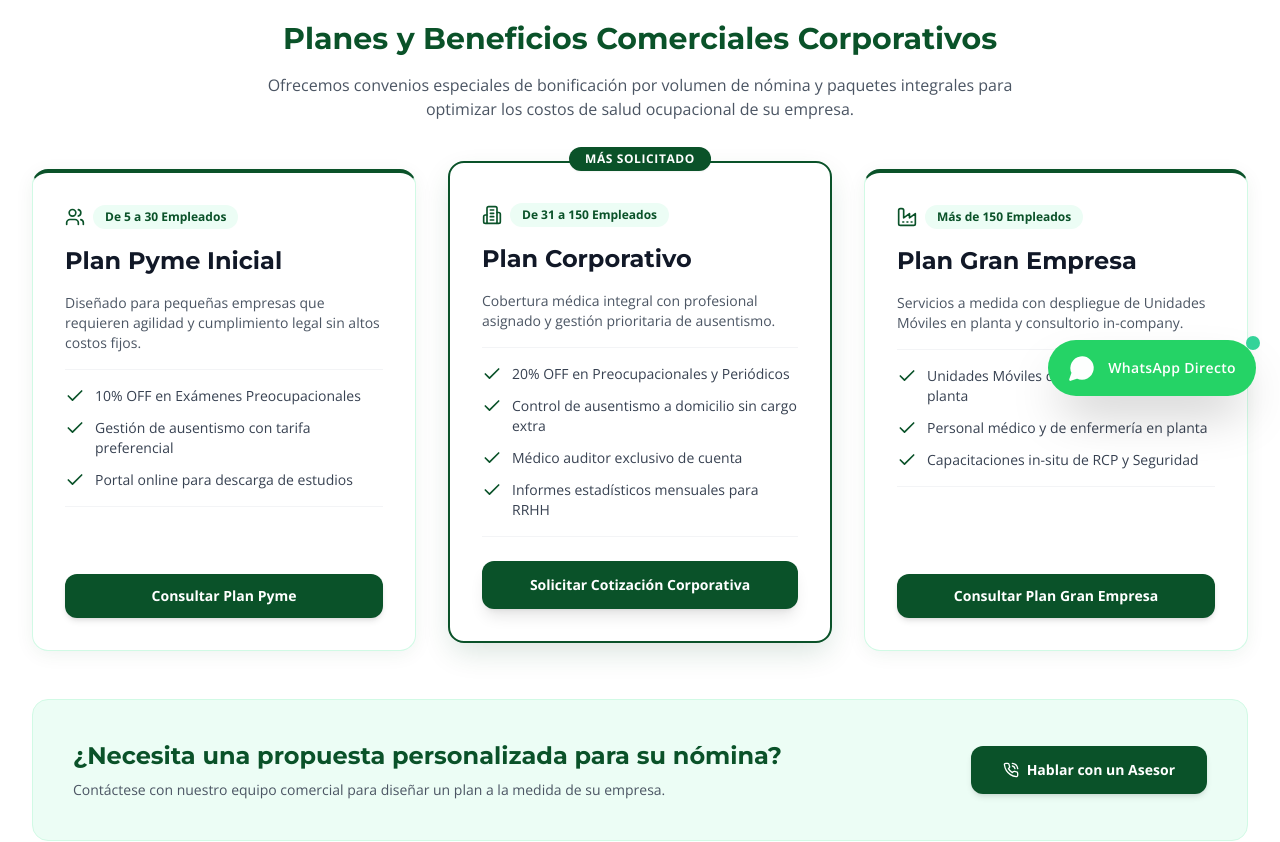
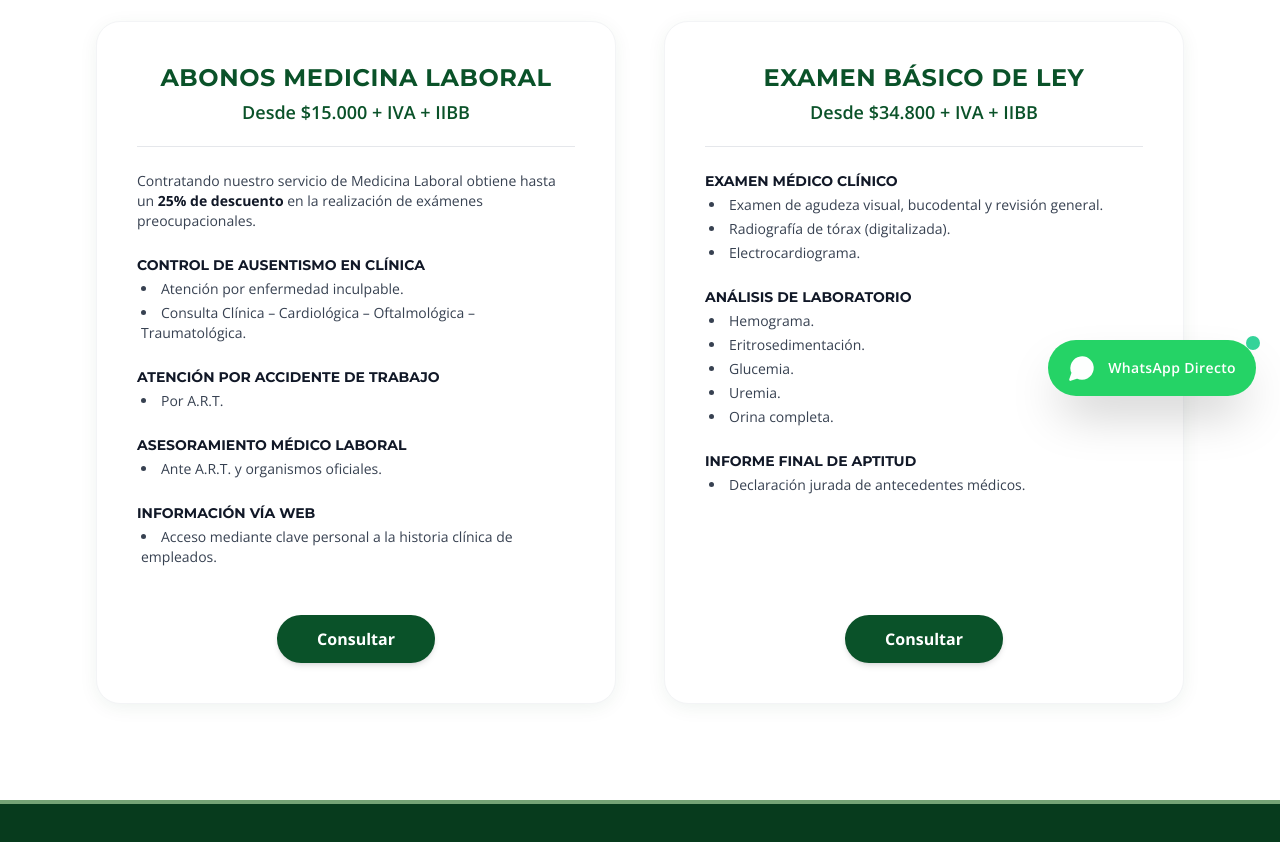
Before and after one commit to SeresML/Seres_Salud, a Next.js app: page /promociones in a window 1280 px wide. Shown: the part 380-1222 px from the top of the page. Built offline with nearby package versions, Linux system fonts and the light colour scheme.

Commit message:
Rediseño exacto de seccion Promociones con tarjetas de Abonos y Examen Basico de Ley

```diff
--- a/src/app/promociones/page.tsx
+++ b/src/app/promociones/page.tsx
@@ -1,11 +1,10 @@
 import React from 'react';
 import Link from 'next/link';
 import { Metadata } from 'next';
-import { Check, ArrowRight, PhoneCall, Building2, Users, Factory } from 'lucide-react';
 
 export const metadata: Metadata = {
   title: 'Promociones y Planes Corporativos | Seres Salud',
-  description: 'Descubra los planes comerciales y bonificaciones especiales para exámenes preocupacionales y abonos de medicina laboral en empresas.',
+  description: 'Descubra las promociones especiales para Abonos de Medicina Laboral y Exámentes Básicos de Ley en Seres Salud.',
 };
 
 export default function PromocionesPage() {
@@ -20,175 +19,152 @@ export default function PromocionesPage() {
         </h1>
       </div>
 
-      <div className="max-w-7xl mx-auto px-4 sm:px-6 lg:px-8 pt-12 sm:pt-16 space-y-12">
+      <div className="max-w-6xl mx-auto px-4 sm:px-6 lg:px-8 pt-12 sm:pt-16">
 
-        {/* Intro text */}
-        <div className="text-center max-w-3xl mx-auto space-y-4">
-          <h2 className="text-2xl sm:text-3xl font-bold font-heading text-[#0A5229]">
-            Planes y Beneficios Comerciales Corporativos
-          </h2>
-          <p className="text-sm sm:text-base text-gray-600 font-sans leading-relaxed">
-            Ofrecemos convenios especiales de bonificación por volumen de nómina y paquetes integrales para optimizar los costos de salud ocupacional de su empresa.
-          </p>
-        </div>
+        {/* Dual Promotion Cards matching screenshot */}
+        <div className="grid grid-cols-1 md:grid-cols-2 gap-8 lg:gap-12">
 
-        {/* Plans Grid */}
-        <div className="grid grid-cols-1 md:grid-cols-3 gap-8">
+          {/* Card 1: ABONOS MEDICINA LABORAL */}
+          <div className="bg-white rounded-3xl p-8 sm:p-10 shadow-card border border-gray-100 flex flex-col justify-between space-y-6 hover:shadow-cardhover transition-all">
+            <div className="space-y-6">
 
-          {/* Plan Pyme */}
-          <div className="bg-white rounded-2xl border border-emerald-100 shadow-card p-8 flex flex-col justify-between hover:shadow-cardhover transition-all border-t-4 border-t-[#0A5229]">
-            <div className="space-y-4">
-              <div className="flex items-center gap-2">
-                <Users className="w-5 h-5 text-[#0A5229]" />
-                <span className="text-xs font-bold text-[#0A5229] bg-emerald-50 px-3 py-1 rounded-full">
-                  De 5 a 30 Empleados
-                </span>
+              {/* Header */}
+              <div className="text-center space-y-1">
+                <h2 className="text-xl sm:text-2xl font-bold font-heading text-[#0A5229] tracking-wide">
+                  ABONOS MEDICINA LABORAL
+                </h2>
+                <p className="text-base sm:text-lg font-semibold text-[#0A5229]">
+                  Desde $15.000 + IVA + IIBB
+                </p>
+                <div className="pt-4">
+                  <div className="w-full border-b border-gray-200" />
+                </div>
               </div>
-              <h3 className="text-2xl font-bold font-heading text-gray-900">
-                Plan Pyme Inicial
-              </h3>
-              <p className="text-sm text-gray-600 font-sans">
-                Diseñado para pequeñas empresas que requieren agilidad y cumplimiento legal sin altos costos fijos.
-              </p>
 
-              <div className="py-4 border-y border-gray-100 space-y-3">
-                <div className="flex items-start gap-2.5 text-sm text-gray-700">
-                  <Check className="w-5 h-5 text-[#0A5229] shrink-0" />
-                  <span>10% OFF en Exámenes Preocupacionales</span>
+              {/* Body */}
+              <div className="space-y-4 text-xs sm:text-sm text-gray-700 font-sans leading-relaxed">
+                <p>
+                  Contratando nuestro servicio de Medicina Laboral obtiene hasta un{' '}
+                  <span className="font-bold text-gray-900">25% de descuento</span> en la realización de exámenes preocupacionales.
+                </p>
+
+                <div className="pt-2 space-y-1">
+                  <h3 className="font-bold text-gray-900 uppercase text-xs sm:text-sm">
+                    CONTROL DE AUSENTISMO EN CLÍNICA
+                  </h3>
+                  <ul className="list-disc list-inside space-y-1 pl-1 text-gray-700">
+                    <li>Atención por enfermedad inculpable.</li>
+                    <li>Consulta Clínica – Cardiológica – Oftalmológica – Traumatológica.</li>
+                  </ul>
                 </div>
-                <div className="flex items-start gap-2.5 text-sm text-gray-700">
-                  <Check className="w-5 h-5 text-[#0A5229] shrink-0" />
-                  <span>Gestión de ausentismo con tarifa preferencial</span>
+
+                <div className="pt-2 space-y-1">
+                  <h3 className="font-bold text-gray-900 uppercase text-xs sm:text-sm">
+                    ATENCIÓN POR ACCIDENTE DE TRABAJO
+                  </h3>
+                  <ul className="list-disc list-inside space-y-1 pl-1 text-gray-700">
+                    <li>Por A.R.T.</li>
+                  </ul>
                 </div>
-                <div className="flex items-start gap-2.5 text-sm text-gray-700">
-                  <Check className="w-5 h-5 text-[#0A5229] shrink-0" />
-                  <span>Portal online para descarga de estudios</span>
+
+                <div className="pt-2 space-y-1">
+                  <h3 className="font-bold text-gray-900 uppercase text-xs sm:text-sm">
+                    ASESORAMIENTO MÉDICO LABORAL
+                  </h3>
+                  <ul className="list-disc list-inside space-y-1 pl-1 text-gray-700">
+                    <li>Ante A.R.T. y organismos oficiales.</li>
+                  </ul>
+                </div>
+
+                <div className="pt-2 space-y-1">
+                  <h3 className="font-bold text-gray-900 uppercase text-xs sm:text-sm">
+                    INFORMACIÓN VÍA WEB
+                  </h3>
+                  <ul className="list-disc list-inside space-y-1 pl-1 text-gray-700">
+                    <li>Acceso mediante clave personal a la historia clínica de empleados.</li>
+                  </ul>
                 </div>
               </div>
             </div>
 
-            <div className="pt-6">
+            {/* Button */}
+            <div className="pt-6 text-center">
               <Link
-                href="/contacto?plan=pyme"
-                className="w-full bg-[#0A5229] hover:bg-[#073B1D] text-white font-bold py-3 px-4 rounded-xl text-center block transition-all shadow-md text-sm"
+                href="/contacto?promocion=abonos-medicina-laboral"
+                className="inline-block bg-[#0A5229] hover:bg-[#073B1D] text-white font-bold text-sm sm:text-base px-10 py-3 rounded-full transition-all shadow-md hover:shadow-lg hover:scale-105 active:scale-95"
               >
-                Consultar Plan Pyme
+                Consultar
               </Link>
             </div>
           </div>
 
-          {/* Plan Corporativo (Destacado) */}
-          <div className="bg-white rounded-2xl border-2 border-[#0A5229] shadow-cardhover p-8 flex flex-col justify-between relative transform lg:-translate-y-2">
-            <div className="absolute -top-4 left-1/2 -translate-x-1/2 bg-[#0A5229] text-white text-xs font-bold px-4 py-1 rounded-full uppercase tracking-wider shadow-sm">
-              Más Solicitado
-            </div>
-            <div className="space-y-4 pt-2">
-              <div className="flex items-center gap-2">
-                <Building2 className="w-5 h-5 text-[#0A5229]" />
-                <span className="text-xs font-bold text-[#0A5229] bg-emerald-50 px-3 py-1 rounded-full">
-                  De 31 a 150 Empleados
-                </span>
+          {/* Card 2: EXAMEN BÁSICO DE LEY */}
+          <div className="bg-white rounded-3xl p-8 sm:p-10 shadow-card border border-gray-100 flex flex-col justify-between space-y-6 hover:shadow-cardhover transition-all">
+            <div className="space-y-6">
+
+              {/* Header */}
+              <div className="text-center space-y-1">
+                <h2 className="text-xl sm:text-2xl font-bold font-heading text-[#0A5229] tracking-wide">
+                  EXAMEN BÁSICO DE LEY
+                </h2>
+                <p className="text-base sm:text-lg font-semibold text-[#0A5229]">
+                  Desde $34.800 + IVA + IIBB
+                </p>
+                <div className="pt-4">
+                  <div className="w-full border-b border-gray-200" />
+                </div>
               </div>
-              <h3 className="text-2xl font-bold font-heading text-gray-900">
-                Plan Corporativo
-              </h3>
-              <p className="text-sm text-gray-600 font-sans">
-                Cobertura médica integral con profesional asignado y gestión prioritaria de ausentismo.
-              </p>
 
-              <div className="py-4 border-y border-gray-100 space-y-3">
-                <div className="flex items-start gap-2.5 text-sm text-gray-700">
-                  <Check className="w-5 h-5 text-[#0A5229] shrink-0" />
-                  <span>20% OFF en Preocupacionales y Periódicos</span>
+              {/* Body */}
+              <div className="space-y-4 text-xs sm:text-sm text-gray-700 font-sans leading-relaxed">
+                <div className="space-y-1">
+                  <h3 className="font-bold text-gray-900 uppercase text-xs sm:text-sm">
+                    EXAMEN MÉDICO CLÍNICO
+                  </h3>
+                  <ul className="list-disc list-inside space-y-1 pl-1 text-gray-700">
+                    <li>Examen de agudeza visual, bucodental y revisión general.</li>
+                    <li>Radiografía de tórax (digitalizada).</li>
+                    <li>Electrocardiograma.</li>
+                  </ul>
                 </div>
-                <div className="flex items-start gap-2.5 text-sm text-gray-700">
-                  <Check className="w-5 h-5 text-[#0A5229] shrink-0" />
-                  <span>Control de ausentismo a domicilio sin cargo extra</span>
+
+                <div className="pt-2 space-y-1">
+                  <h3 className="font-bold text-gray-900 uppercase text-xs sm:text-sm">
+                    ANÁLISIS DE LABORATORIO
+                  </h3>
+                  <ul className="list-disc list-inside space-y-1 pl-1 text-gray-700">
+                    <li>Hemograma.</li>
+                    <li>Eritrosedimentación.</li>
+                    <li>Glucemia.</li>
+                    <li>Uremia.</li>
+                    <li>Orina completa.</li>
+                  </ul>
                 </div>
-                <div className="flex items-start gap-2.5 text-sm text-gray-700">
-                  <Check className="w-5 h-5 text-[#0A5229] shrink-0" />
-                  <span>Médico auditor exclusivo de cuenta</span>
-                </div>
-                <div className="flex items-start gap-2.5 text-sm text-gray-700">
-                  <Check className="w-5 h-5 text-[#0A5229] shrink-0" />
-                  <span>Informes estadísticos mensuales para RRHH</span>
+
+                <div className="pt-2 space-y-1">
+                  <h3 className="font-bold text-gray-900 uppercase text-xs sm:text-sm">
+                    INFORME FINAL DE APTITUD
+                  </h3>
+                  <ul className="list-disc list-inside space-y-1 pl-1 text-gray-700">
+                    <li>Declaración jurada de antecedentes médicos.</li>
+                  </ul>
                 </div>
               </div>
             </div>
 
-            <div className="pt-6">
+            {/* Button */}
+            <div className="pt-6 text-center">
               <Link
-                href="/contacto?plan=corporativo"
-                className="w-full bg-[#0A5229] hover:bg-[#073B1D] text-white font-bold py-3.5 px-4 rounded-xl text-center block transition-all shadow-lg text-sm"
+                href="/contacto?promocion=examen-basico-de-ley"
+                className="inline-block bg-[#0A5229] hover:bg-[#073B1D] text-white font-bold text-sm sm:text-base px-10 py-3 rounded-full transition-all shadow-md hover:shadow-lg hover:scale-105 active:scale-95"
               >
-                Solicitar Cotización Corporativa
-              </Link>
-            </div>
-          </div>
-
-          {/* Plan Industrial */}
-          <div className="bg-white rounded-2xl border border-emerald-100 shadow-card p-8 flex flex-col justify-between hover:shadow-cardhover transition-all border-t-4 border-t-[#0A5229]">
-            <div className="space-y-4">
-              <div className="flex items-center gap-2">
-                <Factory className="w-5 h-5 text-[#0A5229]" />
-                <span className="text-xs font-bold text-[#0A5229] bg-emerald-50 px-3 py-1 rounded-full">
-                  Más de 150 Empleados
-                </span>
-              </div>
-              <h3 className="text-2xl font-bold font-heading text-gray-900">
-                Plan Gran Empresa
-              </h3>
-              <p className="text-sm text-gray-600 font-sans">
-                Servicios a medida con despliegue de Unidades Móviles en planta y consultorio in-company.
-              </p>
-
-              <div className="py-4 border-y border-gray-100 space-y-3">
-                <div className="flex items-start gap-2.5 text-sm text-gray-700">
-                  <Check className="w-5 h-5 text-[#0A5229] shrink-0" />
-                  <span>Unidades Móviles de RX y Audiometría en planta</span>
-                </div>
-                <div className="flex items-start gap-2.5 text-sm text-gray-700">
-                  <Check className="w-5 h-5 text-[#0A5229] shrink-0" />
-                  <span>Personal médico y de enfermería en planta</span>
-                </div>
-                <div className="flex items-start gap-2.5 text-sm text-gray-700">
-                  <Check className="w-5 h-5 text-[#0A5229] shrink-0" />
-                  <span>Capacitaciones in-situ de RCP y Seguridad</span>
-                </div>
-              </div>
-            </div>
-
-            <div className="pt-6">
-              <Link
-                href="/contacto?plan=industrial"
-                className="w-full bg-[#0A5229] hover:bg-[#073B1D] text-white font-bold py-3 px-4 rounded-xl text-center block transition-all shadow-md text-sm"
-              >
-                Consultar Plan Gran Empresa
+                Consultar
               </Link>
             </div>
           </div>
 
         </div>
 
-        {/* Custom Quotation Banner */}
-        <div className="bg-emerald-50 rounded-2xl p-8 sm:p-10 border border-emerald-100 flex flex-col md:flex-row items-center justify-between gap-6">
-          <div className="space-y-2 text-center md:text-left">
-            <h3 className="text-xl sm:text-2xl font-bold font-heading text-[#0A5229]">
-              ¿Necesita una propuesta personalizada para su nómina?
-            </h3>
-            <p className="text-sm text-gray-600 font-sans">
-              Contáctese con nuestro equipo comercial para diseñar un plan a la medida de su empresa.
-            </p>
-          </div>
-          <Link
-            href="/contacto"
-            className="bg-[#0A5229] hover:bg-[#073B1D] text-white font-bold px-8 py-3.5 rounded-xl transition-all shadow-md shrink-0 text-sm flex items-center gap-2"
-          >
-            <PhoneCall className="w-4 h-4" />
-            <span>Hablar con un Asesor</span>
-          </Link>
-        </div>
-
       </div>
     </div>
   );
```
